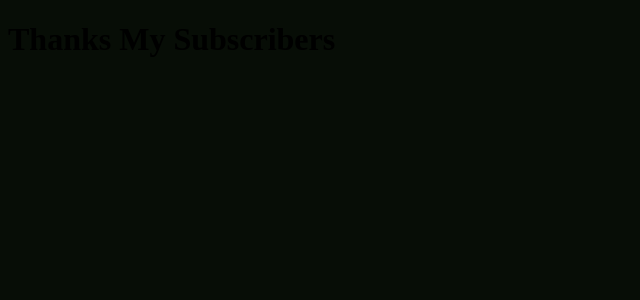
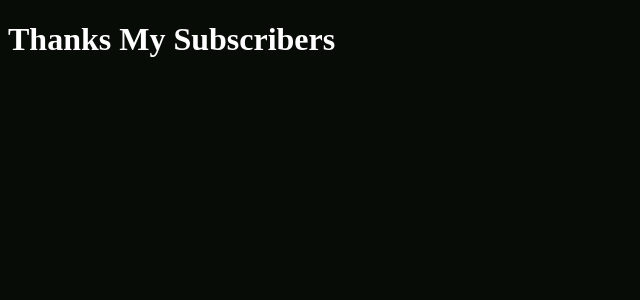
Before and after one commit to Jossyboydgenius/Developer-portfolio, a React (Vite) app: page / in a window 1280 px wide. Shown: the top 300 px of the page, without its empty margins (0-640 px from the left). Built offline with nearby package versions, Linux system fonts and the light colour scheme.

Commit message:
chore: Update heading color in App component

```diff
--- a/src/App.jsx
+++ b/src/App.jsx
@@ -2,7 +2,7 @@ function App() {
 
   return (
     <>
-     <h1>Thanks My Subscribers</h1>
+     <h1 style={{color:'white'}}>Thanks My Subscribers</h1>
     </>
   )
 }
```
